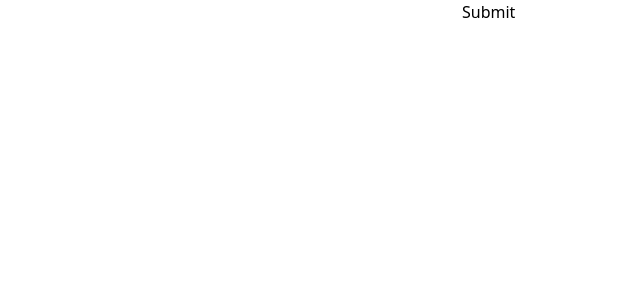
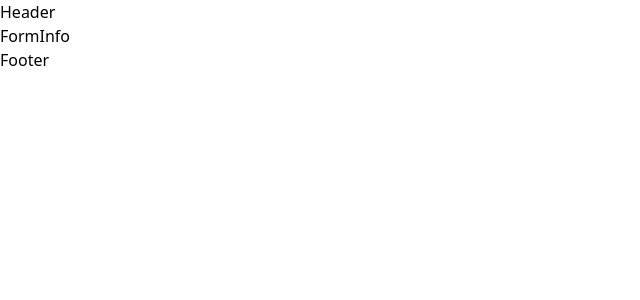
Before and after one commit to KirtikumarKavande/react-playground, a React (Vite) app: page / in a window 1280 px wide. Shown: the top 300 px of the page, without its empty margins (0-640 px from the left). Built offline with nearby package versions, Linux system fonts and the light colour scheme.

Commit message:
feat:added routing

```diff
--- a/package.json
+++ b/package.json
@@ -13,7 +13,8 @@
     "axios": "^1.6.7",
     "react": "^18.2.0",
     "react-cookie": "^7.1.0",
-    "react-dom": "^18.2.0"
+    "react-dom": "^18.2.0",
+    "react-router-dom": "^6.23.0"
   },
   "devDependencies": {
     "@types/react": "^18.2.56",
--- a/src/App.jsx
+++ b/src/App.jsx
@@ -1,12 +1,25 @@
+import { RouterProvider, createBrowserRouter } from "react-router-dom";
 import Form from "./FormInfo";
 import MyformContextProvider from "./context/MyformContextProvider";
+import React from "react";
+import RootElement from "./RootElement";
 
 const App = () => {
+  const router = createBrowserRouter([{
+    path: "/",
+    element: <RootElement />,
+    children: [
+      {
+        path: "/",
+        element: <Form />,
+      },
+    ],
+  }]);
 
   return (
-      <MyformContextProvider>
-      <Form />
-      </MyformContextProvider>
+    <React.Fragment>
+      <RouterProvider router={router} />
+    </React.Fragment>
   );
 };
 
--- a/src/FormInfo.jsx
+++ b/src/FormInfo.jsx
@@ -1,40 +1,9 @@
-import React, { useContext } from "react";
-import FormContext from "./context/formContext";
+import React from 'react'
 
-const Form = () => {
+const FormInfo = () => {
+  return (
+    <div>FormInfo</div>
+  )
+}
 
-  const [formData, setFormData] = React.useState({
-    email: "",
-    password: "",
-  });
-
- const innerData= useContext(FormContext)
-  const handleSubmit = (e) => {
-    e.preventDefault()
-    innerData.setFormData(formData)
-  };
-  console.log(innerData)
-
-  return (
-    <form onSubmit={handleSubmit}>
-        {innerData.data.email}
-      <input
-        type="text"
-        onChange={(e) => {
-          setFormData({ ...formData, email: e.target.value });
-        }}
-        className="border border-black"
-      />
-      <input
-        type="text"
-        onChange={(e) => {
-          setFormData({ ...formData, password: e.target.value });
-        }}
-        className="border border-black"
-      />
-      <button>Submit</button>
-    </form>
-  );
-};
-
-export default Form;
+export default FormInfo
--- /dev/null
+++ b/src/RootElement.jsx
@@ -0,0 +1,13 @@
+import { Outlet } from "react-router-dom";
+
+const RootElement = () => {
+  return (
+    <div>
+      Header
+      <Outlet />
+      Footer
+    </div>
+  );
+};
+
+export default RootElement;
--- a/src/context/MyformContextProvider.jsx
+++ b/src/context/MyformContextProvider.jsx
@@ -8,7 +8,6 @@ const MyformContextProvider = ({ children }) => {
   </FormContext.Provider>
 </div>
 
-    // <FormContext.Provider value={{ data: {} }}>{children}</FormContext.Provider>
   );
 };
 
```
Also changed, not shown: 1 other file (tests, documents, lock files or other folders).
